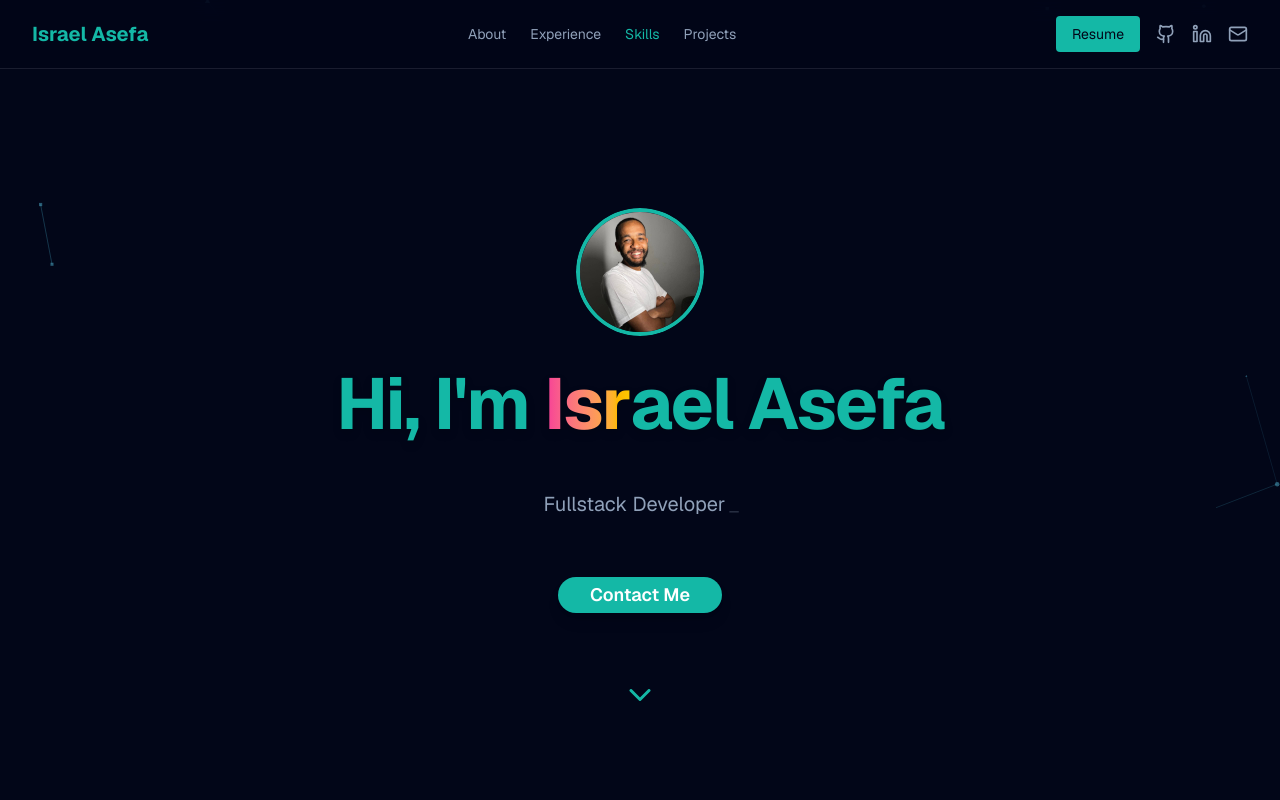
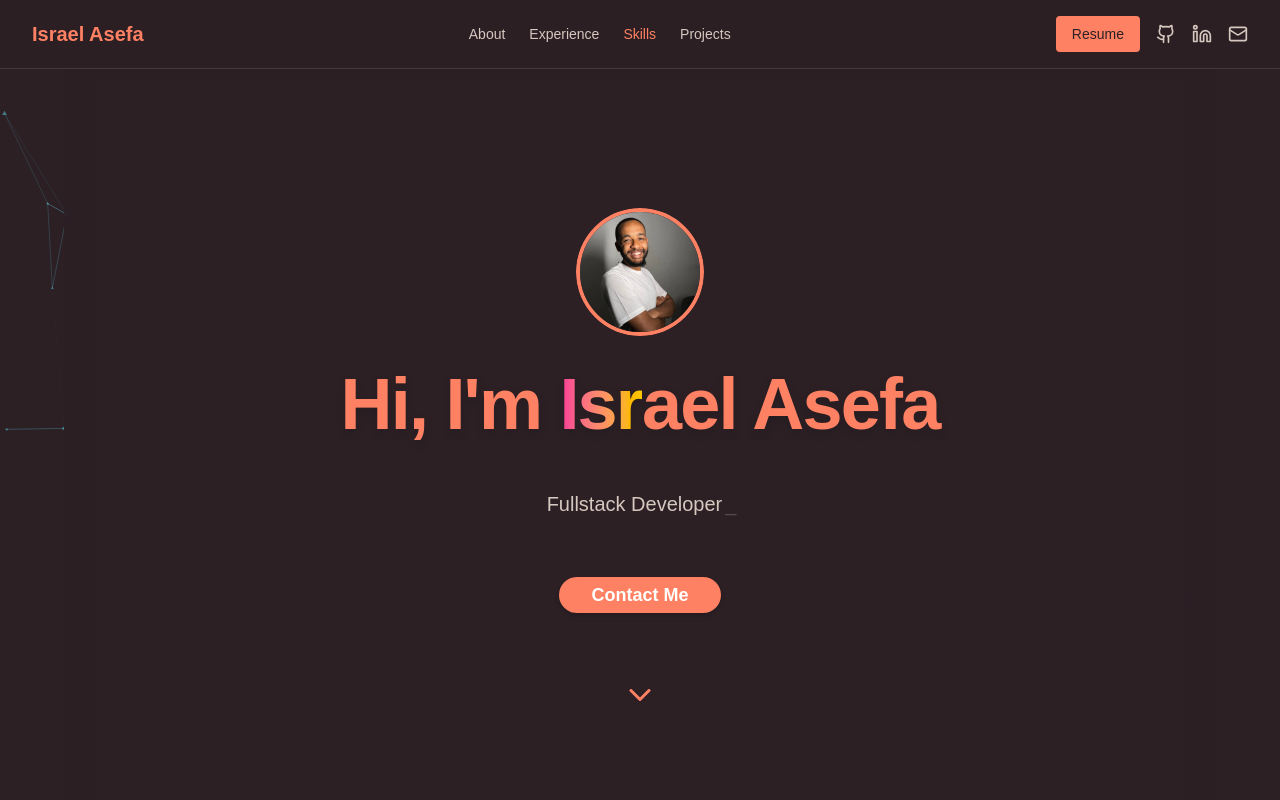
Before and after one commit to Marx0xD/israel-portfolio, a Next.js app: page / in a window 1280 px wide. Shown: the top 800 px of the page. Built offline with nearby package versions, Linux system fonts and the light colour scheme.

Commit message:
changed theme

```diff
--- a/src/app/globals.css
+++ b/src/app/globals.css
@@ -5,6 +5,15 @@
 
 html {
   scroll-behavior: smooth;
+}
+@layer utilities {
+  .bg-radial-gradient-mask {
+    background: radial-gradient(
+      ellipse at center,
+      transparent 0%,
+      oklch(var(--background)) 70%
+    );
+  }
 }
 
 @theme inline {
@@ -48,73 +57,148 @@ html {
 }
 
 :root {
+  --background: oklch(0.99 0.01 67.74);
+  --foreground: oklch(0.34 0.01 7.89);
+  --card: oklch(1.00 0 0);
+  --card-foreground: oklch(0.34 0.01 7.89);
+  --popover: oklch(1.00 0 0);
+  --popover-foreground: oklch(0.34 0.01 7.89);
+  --primary: oklch(0.74 0.16 34.57);
+  --primary-foreground: oklch(1.00 0 0);
+  --secondary: oklch(0.96 0.02 28.97);
+  --secondary-foreground: oklch(0.56 0.13 32.65);
+  --muted: oklch(0.97 0.02 44.86);
+  --muted-foreground: oklch(0.49 0.05 27.86);
+  --accent: oklch(0.83 0.11 57.89);
+  --accent-foreground: oklch(0.34 0.01 7.89);
+  --destructive: oklch(0.61 0.21 22.21);
+  --border: oklch(0.93 0.04 40.57);
+  --input: oklch(0.93 0.04 40.57);
+  --ring: oklch(0.74 0.16 34.57);
+  --chart-1: oklch(0.74 0.16 34.57);
+  --chart-2: oklch(0.83 0.11 57.89);
+  --chart-3: oklch(0.88 0.08 56.41);
+  --chart-4: oklch(0.82 0.11 41.27);
+  --chart-5: oklch(0.64 0.13 32.06);
+  --sidebar: oklch(0.97 0.02 44.86);
+  --sidebar-foreground: oklch(0.34 0.01 7.89);
+  --sidebar-primary: oklch(0.74 0.16 34.57);
+  --sidebar-primary-foreground: oklch(1.00 0 0);
+  --sidebar-accent: oklch(0.83 0.11 57.89);
+  --sidebar-accent-foreground: oklch(0.34 0.01 7.89);
+  --sidebar-border: oklch(0.93 0.04 40.57);
+  --sidebar-ring: oklch(0.74 0.16 34.57);
+
+  --font-sans: Montserrat, sans-serif;
+  --font-serif: Merriweather, serif;
+  --font-mono: Ubuntu Mono, monospace;
+
   --radius: 0.625rem;
-  --background: oklch(1 0 0);
-  --foreground: oklch(0.129 0.042 264.695);
-  --card: oklch(1 0 0);
-  --card-foreground: oklch(0.129 0.042 264.695);
-  --popover: oklch(1 0 0);
-  --popover-foreground: oklch(0.129 0.042 264.695);
-  --primary: #14b8a6; /* Tailwind teal-500 */
-  --secondary: #5eead4;
-  --primary-foreground: oklch(0.984 0.003 247.858);
-  /* --secondary: oklch(0.968 0.007 247.896); */
-  --secondary-foreground: oklch(0.208 0.042 265.755);
-  --muted: oklch(0.968 0.007 247.896);
-  --muted-foreground: oklch(0.554 0.046 257.417);
-  --accent: oklch(0.968 0.007 247.896);
-  --accent-foreground: oklch(0.208 0.042 265.755);
-  --destructive: oklch(0.577 0.245 27.325);
-  --border: oklch(0.929 0.013 255.508);
-  --input: oklch(0.929 0.013 255.508);
-  --ring: oklch(0.704 0.04 256.788);
-  --chart-1: oklch(0.646 0.222 41.116);
-  --chart-2: oklch(0.6 0.118 184.704);
-  --chart-3: oklch(0.398 0.07 227.392);
-  --chart-4: oklch(0.828 0.189 84.429);
-  --chart-5: oklch(0.769 0.188 70.08);
-  --sidebar: oklch(0.984 0.003 247.858);
-  --sidebar-foreground: oklch(0.129 0.042 264.695);
-  --sidebar-primary: oklch(0.208 0.042 265.755);
-  --sidebar-primary-foreground: oklch(0.984 0.003 247.858);
-  --sidebar-accent: oklch(0.968 0.007 247.896);
-  --sidebar-accent-foreground: oklch(0.208 0.042 265.755);
-  --sidebar-border: oklch(0.929 0.013 255.508);
-  --sidebar-ring: oklch(0.704 0.04 256.788);
+
+  --shadow-2xs: 0px 6px 12px -3px oklch(0.00 0 0 / 0.04);
+  --shadow-xs: 0px 6px 12px -3px oklch(0.00 0 0 / 0.04);
+  --shadow-sm: 0px 6px 12px -3px oklch(0.00 0 0 / 0.09), 0px 1px 2px -4px oklch(0.00 0 0 / 0.09);
+  --shadow: 0px 6px 12px -3px oklch(0.00 0 0 / 0.09), 0px 1px 2px -4px oklch(0.00 0 0 / 0.09);
+  --shadow-md: 0px 6px 12px -3px oklch(0.00 0 0 / 0.09), 0px 2px 4px -4px oklch(0.00 0 0 / 0.09);
+  --shadow-lg: 0px 6px 12px -3px oklch(0.00 0 0 / 0.09), 0px 4px 6px -4px oklch(0.00 0 0 / 0.09);
+  --shadow-xl: 0px 6px 12px -3px oklch(0.00 0 0 / 0.09), 0px 8px 10px -4px oklch(0.00 0 0 / 0.09);
+  --shadow-2xl: 0px 6px 12px -3px oklch(0.00 0 0 / 0.22);
+
 }
 
 .dark {
-  --background: oklch(0.129 0.042 264.695);
-  --foreground: oklch(0.984 0.003 247.858);
-  --card: oklch(0.208 0.042 265.755);
-  --card-foreground: oklch(0.984 0.003 247.858);
-  --popover: oklch(0.208 0.042 265.755);
-  --popover-foreground: oklch(0.984 0.003 247.858);
-  --primary: #14b8a6; /* Tailwind teal-500 */
-  --secondary: #5eead4;
-  --primary-foreground: oklch(0.208 0.042 265.755);
-  --secondary-foreground: oklch(0.984 0.003 247.858);
-  --muted: oklch(0.279 0.041 260.031);
-  --muted-foreground: oklch(0.704 0.04 256.788);
-  --accent: oklch(0.279 0.041 260.031);
-  --accent-foreground: oklch(0.984 0.003 247.858);
-  --destructive: oklch(0.704 0.191 22.216);
-  --border: oklch(1 0 0 / 10%);
-  --input: oklch(1 0 0 / 15%);
-  --ring: oklch(0.551 0.027 264.364);
-  --chart-1: oklch(0.488 0.243 264.376);
-  --chart-2: oklch(0.696 0.17 162.48);
-  --chart-3: oklch(0.769 0.188 70.08);
-  --chart-4: oklch(0.627 0.265 303.9);
-  --chart-5: oklch(0.645 0.246 16.439);
-  --sidebar: oklch(0.208 0.042 265.755);
-  --sidebar-foreground: oklch(0.984 0.003 247.858);
-  --sidebar-primary: oklch(0.488 0.243 264.376);
-  --sidebar-primary-foreground: oklch(0.984 0.003 247.858);
-  --sidebar-accent: oklch(0.279 0.041 260.031);
-  --sidebar-accent-foreground: oklch(0.984 0.003 247.858);
-  --sidebar-border: oklch(1 0 0 / 10%);
-  --sidebar-ring: oklch(0.551 0.027 264.364);
+  --background: oklch(0.26 0.02 351.79);
+  --foreground: oklch(0.94 0.01 48.70);
+  --card: oklch(0.32 0.02 339.89);
+  --card-foreground: oklch(0.94 0.01 48.70);
+  --popover: oklch(0.32 0.02 339.89);
+  --popover-foreground: oklch(0.94 0.01 48.70);
+  --primary: oklch(0.74 0.16 34.57);
+  --primary-foreground: oklch(1.00 0 0);
+  --secondary: oklch(0.36 0.02 342.33);
+  --secondary-foreground: oklch(0.94 0.01 48.70);
+  --muted: oklch(0.32 0.02 339.89);
+  --muted-foreground: oklch(0.84 0.02 50.14);
+  --accent: oklch(0.83 0.11 57.89);
+  --accent-foreground: oklch(0.26 0.02 351.79);
+  --destructive: oklch(0.61 0.21 22.21);
+  --border: oklch(0.36 0.02 342.33);
+  --input: oklch(0.36 0.02 342.33);
+  --ring: oklch(0.74 0.16 34.57);
+  --chart-1: oklch(0.74 0.16 34.57);
+  --chart-2: oklch(0.83 0.11 57.89);
+  --chart-3: oklch(0.88 0.08 56.41);
+  --chart-4: oklch(0.82 0.11 41.27);
+  --chart-5: oklch(0.64 0.13 32.06);
+  --sidebar: oklch(0.26 0.02 351.79);
+  --sidebar-foreground: oklch(0.94 0.01 48.70);
+  --sidebar-primary: oklch(0.74 0.16 34.57);
+  --sidebar-primary-foreground: oklch(1.00 0 0);
+  --sidebar-accent: oklch(0.83 0.11 57.89);
+  --sidebar-accent-foreground: oklch(0.26 0.02 351.79);
+  --sidebar-border: oklch(0.36 0.02 342.33);
+  --sidebar-ring: oklch(0.74 0.16 34.57);
+
+  --shadow-2xs: 0 1px 3px 0px oklch(0.00 0 0 / 0.05);
+  --shadow-xs: 0 1px 3px 0px oklch(0.00 0 0 / 0.05);
+  --shadow-sm: 0 1px 3px 0px oklch(0.00 0 0 / 0.10), 0 1px 2px -1px oklch(0.00 0 0 / 0.10);
+  --shadow: 0 1px 3px 0px oklch(0.00 0 0 / 0.10), 0 1px 2px -1px oklch(0.00 0 0 / 0.10);
+  --shadow-md: 0 1px 3px 0px oklch(0.00 0 0 / 0.10), 0 2px 4px -1px oklch(0.00 0 0 / 0.10);
+  --shadow-lg: 0 1px 3px 0px oklch(0.00 0 0 / 0.10), 0 4px 6px -1px oklch(0.00 0 0 / 0.10);
+  --shadow-xl: 0 1px 3px 0px oklch(0.00 0 0 / 0.10), 0 8px 10px -1px oklch(0.00 0 0 / 0.10);
+  --shadow-2xl: 0 1px 3px 0px oklch(0.00 0 0 / 0.25);
+}
+
+@theme inline {
+  --color-background: var(--background);
+  --color-foreground: var(--foreground);
+  --color-card: var(--card);
+  --color-card-foreground: var(--card-foreground);
+  --color-popover: var(--popover);
+  --color-popover-foreground: var(--popover-foreground);
+  --color-primary: var(--primary);
+  --color-primary-foreground: var(--primary-foreground);
+  --color-secondary: var(--secondary);
+  --color-secondary-foreground: var(--secondary-foreground);
+  --color-muted: var(--muted);
+  --color-muted-foreground: var(--muted-foreground);
+  --color-accent: var(--accent);
+  --color-accent-foreground: var(--accent-foreground);
+  --color-destructive: var(--destructive);
+  --color-border: var(--border);
+  --color-input: var(--input);
+  --color-ring: var(--ring);
+  --color-chart-1: var(--chart-1);
+  --color-chart-2: var(--chart-2);
+  --color-chart-3: var(--chart-3);
+  --color-chart-4: var(--chart-4);
+  --color-chart-5: var(--chart-5);
+  --color-sidebar: var(--sidebar);
+  --color-sidebar-foreground: var(--sidebar-foreground);
+  --color-sidebar-primary: var(--sidebar-primary);
+  --color-sidebar-primary-foreground: var(--sidebar-primary-foreground);
+  --color-sidebar-accent: var(--sidebar-accent);
+  --color-sidebar-accent-foreground: var(--sidebar-accent-foreground);
+  --color-sidebar-border: var(--sidebar-border);
+  --color-sidebar-ring: var(--sidebar-ring);
+
+  --font-sans: var(--font-sans);
+  --font-mono: var(--font-mono);
+  --font-serif: var(--font-serif);
+
+  --radius-sm: calc(var(--radius) - 4px);
+  --radius-md: calc(var(--radius) - 2px);
+  --radius-lg: var(--radius);
+  --radius-xl: calc(var(--radius) + 4px);
+
+  --shadow-2xs: var(--shadow-2xs);
+  --shadow-xs: var(--shadow-xs);
+  --shadow-sm: var(--shadow-sm);
+  --shadow: var(--shadow);
+  --shadow-md: var(--shadow-md);
+  --shadow-lg: var(--shadow-lg);
+  --shadow-xl: var(--shadow-xl);
+  --shadow-2xl: var(--shadow-2xl);
 }
 
 @layer base {
--- a/src/app/page.tsx
+++ b/src/app/page.tsx
@@ -50,7 +50,8 @@ export default function Home() {
   return (
     <>
       <Navbar />
-      <main className="flex flex-col space-y-3 py-16 px-8 max-w-6xl mx-auto bg-background text-foreground mt-4">
+      <main className="flex flex-col space-y-3 py-16 px-8 max-w-6xl mx-auto bg-background/90 backdrop-blur-sm text-foreground mt-4">
+
         {/* Hero Section */}
         <motion.section
           initial="hidden"
--- a/src/components/ParticlesBackground.tsx
+++ b/src/components/ParticlesBackground.tsx
@@ -4,34 +4,26 @@ import { useEffect } from "react";
 import Particles, { initParticlesEngine } from "@tsparticles/react";
 import { loadSlim } from "@tsparticles/slim";
 
-
 export default function ParticlesBackground() {
-  // initialize once on mount
   useEffect(() => {
     initParticlesEngine(async (engine: any) => {
       await loadSlim(engine);
     });
   }, []);
 
-  // gets called when the particles are ready
-  const particlesLoaded = async (container?: any): Promise<void> => {
-    console.log("tsparticles loaded:", container);
-    return Promise.resolve();
-  };
-
   return (
+    <div className="fixed inset-0 -z-10">
       <Particles
         id="tsparticles-fullpage"
-      particlesLoaded={particlesLoaded}
         options={{
-        fullScreen: { enable: true, zIndex: -1 },
+          fullScreen: { enable: false }, // full screen disabled since div handles sizing
           background: { color: { value: "transparent" } },
           fpsLimit: 60,
           interactivity: {
             events: {
               onHover: { enable: true, mode: "grab" },
               onClick: { enable: true, mode: "push" },
-            resize: {enable: true },
+              resize: { enable: true },
             },
             modes: {
               grab: { distance: 200, links: { opacity: 0.5 } },
@@ -39,13 +31,13 @@ export default function ParticlesBackground() {
             },
           },
           particles: {
-          number: { value: 80, density: { enable: true } },
-          color: { value: "#61dafb" },
+            number: { value: 100, density: { enable: true } },
+            color: { value: "#67e8f9" },
             shape: { type: ["circle", "triangle", "square"] },
             links: {
               enable: true,
               distance: 150,
-            color: "#61dafb",
+              color: "#67e8f9",
               opacity: 0.2,
               width: 1,
             },
@@ -56,5 +48,9 @@ export default function ParticlesBackground() {
           detectRetina: true,
         }}
       />
+
+      {/* Gradient mask */}
+      <div className="absolute inset-0 pointer-events-none bg-radial-gradient-mask" />
+    </div>
   );
 }
```
Lines whose indentation alone changed are shown as unchanged.
